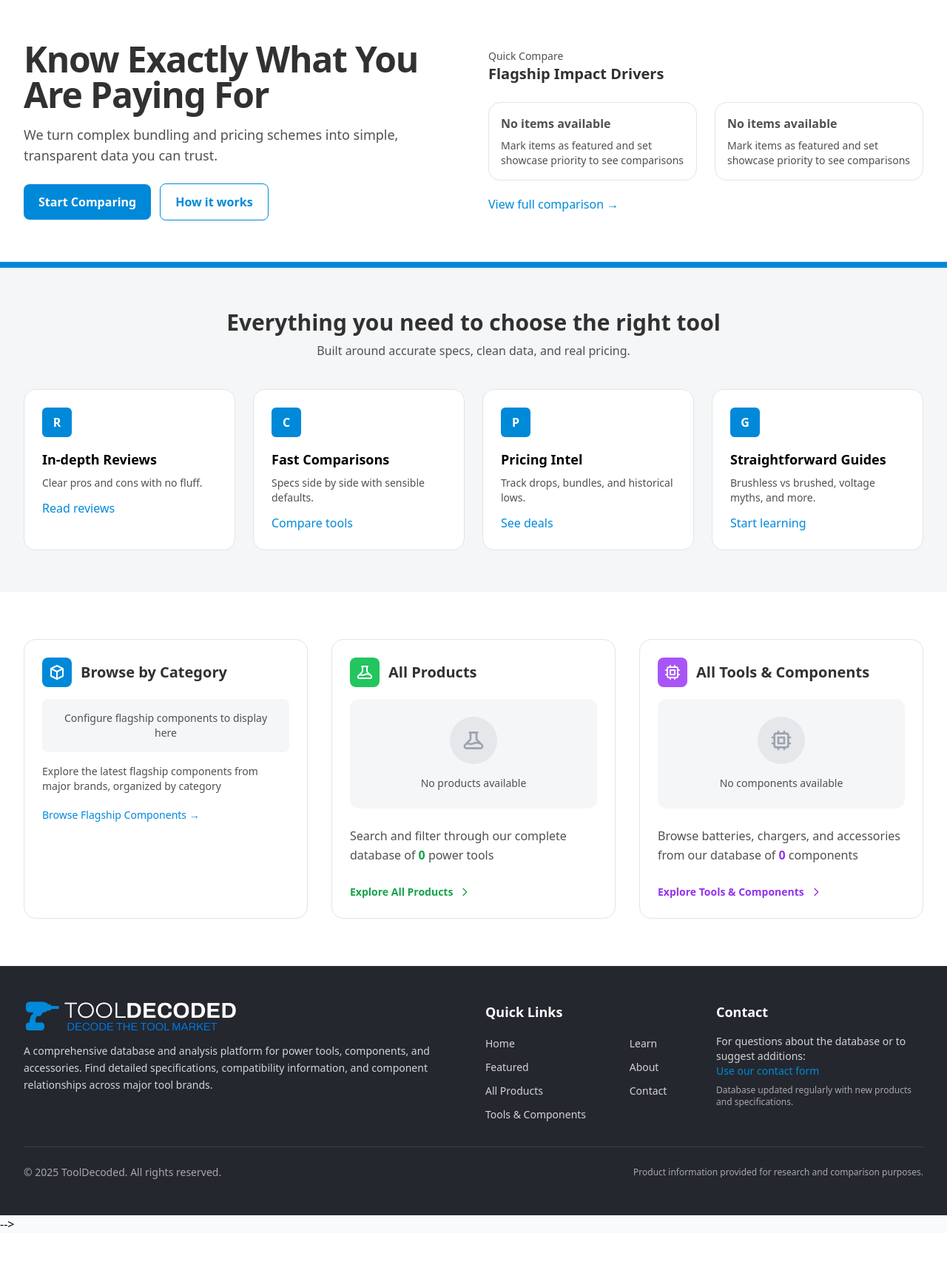
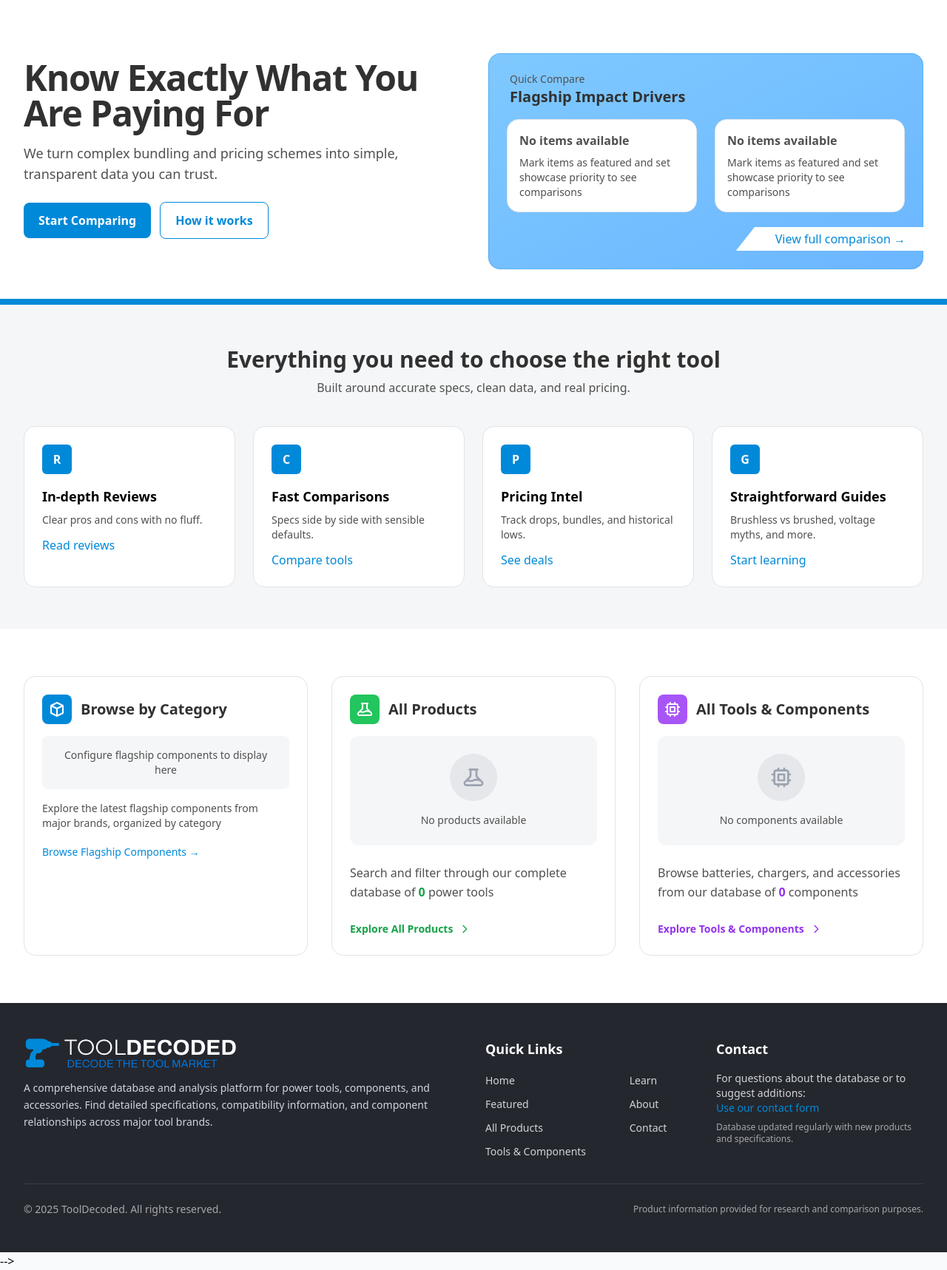
Before and after one commit to tooldecoded/tooldecoded_1_0, a Django app: page / in a window 1280 px wide; the page is wider, and only the part inside the window is pictured. Shown: the part 80-1797 px from the top of that part at 74% size. Before the commit the page ends 1739 px from the top of that part, so only its background shows below. Run offline with Django 5.2, Linux system fonts and the light colour scheme; data that the repository does not hold is empty; some libraries are stand-ins or nearby versions.

Commit message:
Update home template and component compare card

```diff
--- a/frontend/templates/frontend/home.html
+++ b/frontend/templates/frontend/home.html
@@ -42,12 +42,12 @@
                     <a href="#how-it-works" class="rounded-lg border border-[#0089D9] px-5 py-3 font-semibold text-[#0089D9] hover:bg-[#0089D9] hover:text-white transition">How it works</a>
                 </div>
             </div>
-            <div class="relative">
-                <div>
-                    <p class="text-sm text-[#505050]">Quick Compare</p>
-                    <h3 class="text-xl font-semibold text-[#313131]">{{ quick_compare_title|default:"Flagship Impact Drivers" }}</h3>
+            <div class="relative rounded-2xl bg-gradient-to-br from-[#7FC9FF] to-[#6BB6FF] p-6 border border-[#0089D9]/30 shadow-sm transform translate-y-4">
+                <div class="mb-4">
+                    <p class="text-sm text-[#505050] px-1 font-medium">Quick Compare</p>
+                    <h3 class="text-xl font-semibold text-[#313131] px-1">{{ quick_compare_title|default:"Flagship Impact Drivers" }}</h3>
                 </div>
-                <div class="mt-6 grid grid-cols-2 gap-6">
+                <div class="grid grid-cols-2 gap-6">
                     {% if flagship_impact_drivers|length >= 2 %}
                         {% include 'frontend/shared/component_compare_card.html' with component=flagship_impact_drivers.0 %}
                         {% include 'frontend/shared/component_compare_card.html' with component=flagship_impact_drivers.1 %}
@@ -62,7 +62,9 @@
                         </div>
                     {% endif %}
                 </div>
-                <a href="{% url 'index' %}" class="mt-5 inline-block text-[#0089D9] hover:text-[#006FB3] hover:underline">View full comparison →</a>
+                <div class="mt-5 -mr-6" style="margin-right: calc(-1.5rem - 1px);">
+                    <a href="{% url 'index' %}" class="block bg-white text-[#0089D9] hover:text-[#006FB3] hover:bg-gray-50 font-medium px-6 py-1 shadow-sm hover:shadow-md transition-all duration-200 text-right relative" style="width: 45%; margin-left: auto; clip-path: polygon(10% 0%, 100% 0%, 100% 100%, 0% 100%);">View full comparison →</a>
+                </div>
             </div>
         </div>
     </div>
```
Also changed, not shown: frontend/templates/frontend/shared/component_compare_card.html (+4 -4 lines).
